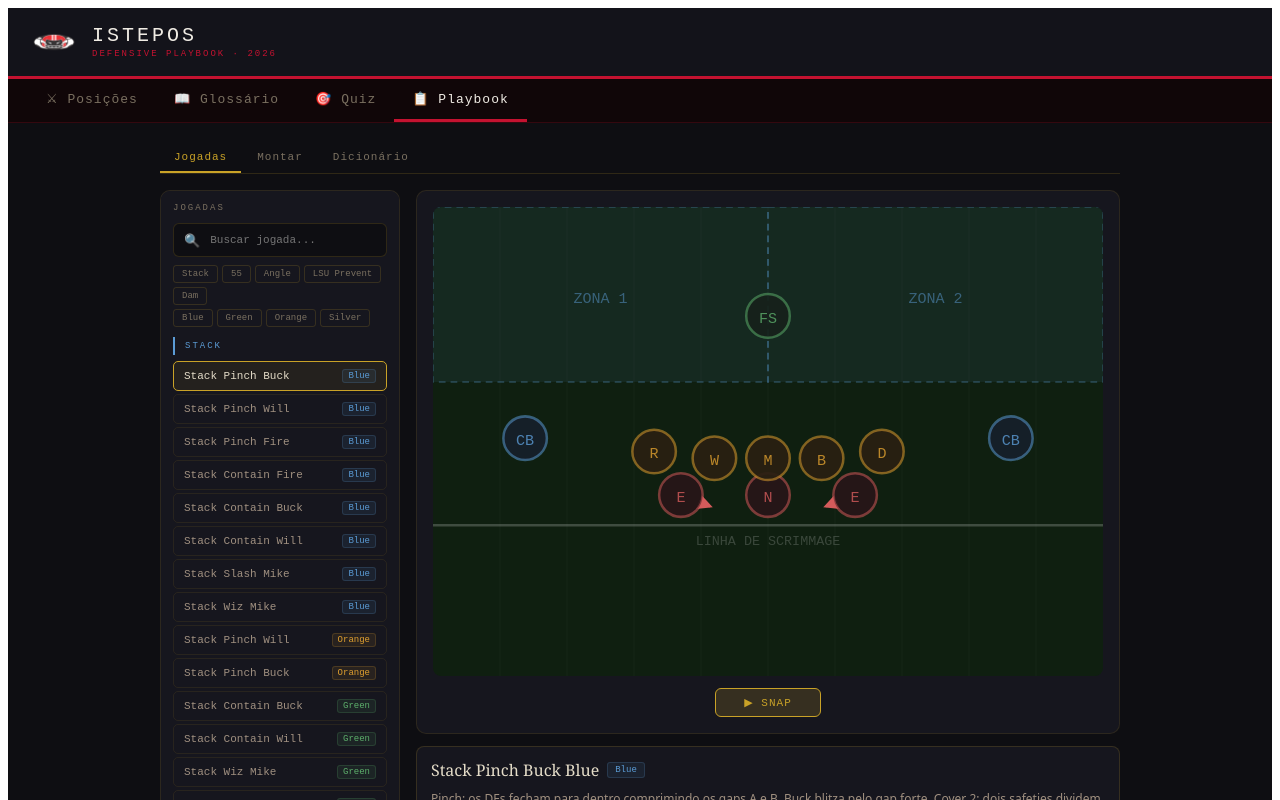
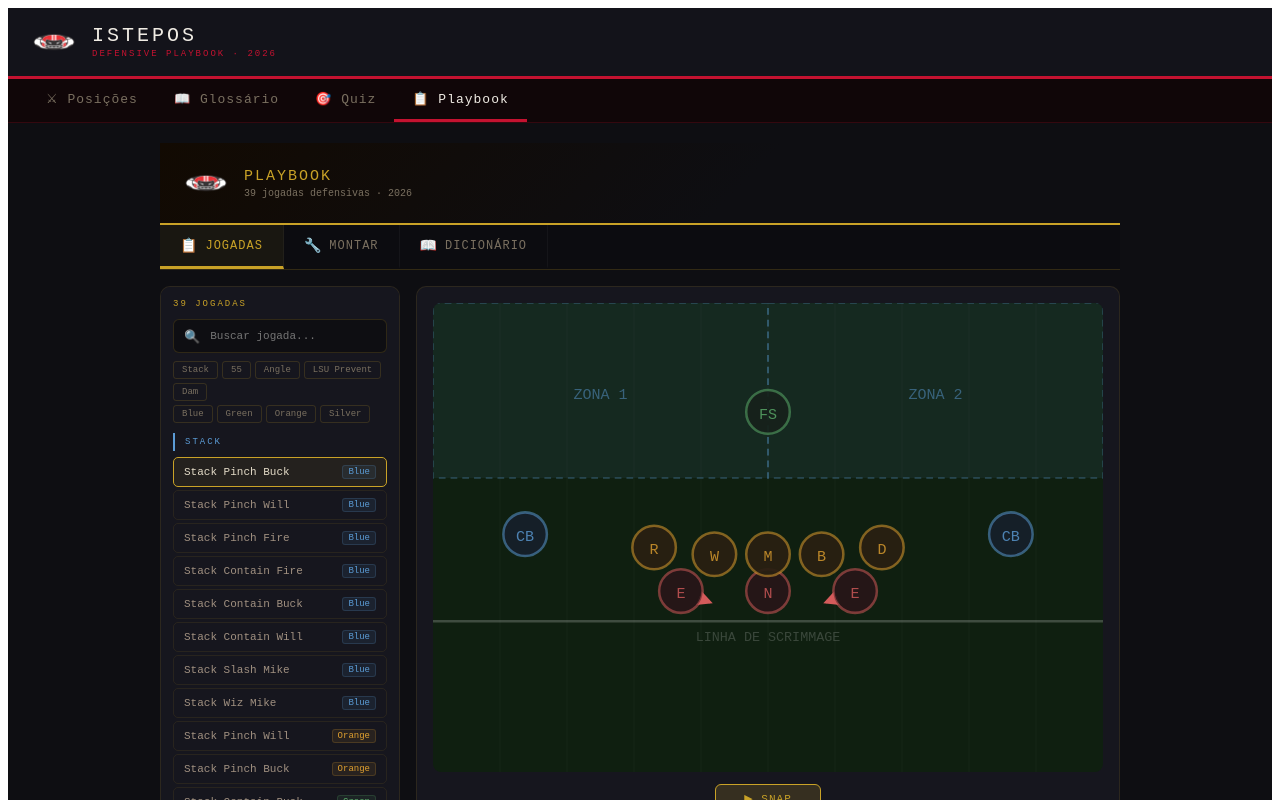
Before and after one commit to MaykLee/istepos-playbook, a React (Vite) app: page / in a window 1280 px wide. Shown: the top 800 px of the page. Built offline with nearby package versions, Linux system fonts and the light colour scheme.

Commit message:
feat: diagrama ofensivo shotgun, busca por sigla no glossario, header playbook

```diff
--- a/src/components/GlossaryTab/index.jsx
+++ b/src/components/GlossaryTab/index.jsx
@@ -1,6 +1,6 @@
 import { useState, useMemo } from 'react'
 import { G } from '../../tokens.js'
-import { GLOSSARY, GLOSSARY_CATS } from '../../data/glossary.js'
+import { GLOSSARY, GLOSSARY_CATS, GLOSSARY_MAP } from '../../data/glossary.js'
 
 const CAT_META = {
   Todos:  { color: G.au,  icon: '📖', sub: 'todos os conceitos do playbook' },
@@ -45,6 +45,15 @@ export default function GlossaryTab() {
     const mq = !q || g.term.toLowerCase().includes(q.toLowerCase()) || g.def.toLowerCase().includes(q.toLowerCase())
     return mq && (cat === 'Todos' || g.cat === cat)
   }), [q, cat])
+
+  // Busca por sigla no GLOSSARY_MAP (ex: "TE", "QB", "NT", "LOS")
+  const siglasMatch = useMemo(() => {
+    if (!q || q.length < 1) return []
+    const upper = q.toUpperCase()
+    return Object.entries(GLOSSARY_MAP)
+      .filter(([key]) => key.includes(upper))
+      .map(([key, def]) => ({ term: key, def, cat: 'Sigla' }))
+  }, [q])
 
   // Agrupa por categoria quando "Todos" sem busca ativa
   const grouped = useMemo(() => {
@@ -128,7 +137,25 @@ export default function GlossaryTab() {
         {/* Label de resultado de busca */}
         {q && (
           <div style={{ fontFamily: G.mo, fontSize: 10, color: G.mu, letterSpacing: 2, marginBottom: 14 }}>
-            {filtered.length} RESULTADO{filtered.length !== 1 ? 'S' : ''} PARA "{q.toUpperCase()}"
+            {siglasMatch.length + filtered.length} RESULTADO{siglasMatch.length + filtered.length !== 1 ? 'S' : ''} PARA "{q.toUpperCase()}"
+          </div>
+        )}
+
+        {/* Siglas do GLOSSARY_MAP (aparecem primeiro na busca) */}
+        {q && siglasMatch.length > 0 && (
+          <div style={{ display: 'flex', flexDirection: 'column', gap: 8, marginBottom: 12 }}>
+            {siglasMatch.map((g, i) => (
+              <div key={i} style={{
+                background: G.s, border: `1px solid ${G.au}30`,
+                borderLeft: `4px solid ${G.au}`, borderRadius: 10, padding: '16px 20px',
+              }}>
+                <div style={{ display: 'flex', justifyContent: 'space-between', alignItems: 'flex-start', marginBottom: 8 }}>
+                  <div style={{ fontSize: 19, fontFamily: G.mo, fontWeight: 'bold', color: G.au, lineHeight: 1.2 }}>{g.term}</div>
+                  <span style={{ background: `${G.au}18`, border: `1px solid ${G.au}40`, borderRadius: 4, padding: '3px 9px', fontSize: 9, color: G.au, fontFamily: G.mo, whiteSpace: 'nowrap', marginLeft: 12, marginTop: 3 }}>SIGLA</span>
+                </div>
+                <div style={{ fontSize: 13, color: G.mu2, lineHeight: 1.7 }}>{g.def}</div>
+              </div>
+            ))}
           </div>
         )}
 
--- a/src/components/PlaybookTab/index.jsx
+++ b/src/components/PlaybookTab/index.jsx
@@ -9,9 +9,9 @@ import DictionaryTab from './DictionaryTab.jsx'
 import { PLAYS } from '../../data/plays.js'
 
 const SUB_TABS = [
-  { id: 'jogadas',    label: 'Jogadas'    },
-  { id: 'montar',     label: 'Montar'     },
-  { id: 'dicionario', label: 'Dicionário' },
+  { id: 'jogadas',    label: 'Jogadas',    icon: '📋' },
+  { id: 'montar',     label: 'Montar',     icon: '🔧' },
+  { id: 'dicionario', label: 'Dicionário', icon: '📖' },
 ]
 
 export default function PlaybookTab() {
@@ -24,27 +24,60 @@ export default function PlaybookTab() {
   function handlePlayerClick(player) { setPlayer(prev => prev?.id === player.id ? null : player) }
 
   return (
+    <div style={{ maxWidth: 960, margin: '0 auto', paddingBottom: 24 }}>
+
+      {/* Header ISTEPOS */}
+      <div style={{
+        background: `linear-gradient(135deg, #120a02 0%, #0e0e12 60%)`,
+        borderBottom: `2px solid ${G.au}`,
+        padding: '18px 24px',
+        marginBottom: 0,
+        display: 'flex', alignItems: 'center', gap: 16,
+      }}>
+        <img src="/istepos-logo.png" alt="ISTEPOS" style={{ width: 44, height: 44, objectFit: 'contain' }} />
         <div>
-      <div style={{ display: 'flex', gap: 2, marginBottom: 16, borderBottom: `1px solid ${G.aul}` }}>
-        {SUB_TABS.map(t => (
-          <button key={t.id} onClick={() => setSubTab(t.id)} style={{
-            background: 'none', border: 'none',
-            borderBottom: `2px solid ${subTab === t.id ? G.au : 'transparent'}`,
-            color: subTab === t.id ? G.au : G.mu,
-            padding: '8px 14px', cursor: 'pointer',
-            fontSize: 11, fontFamily: G.mo, letterSpacing: 1,
-            transition: 'color .15s',
-          }}>{t.label}</button>
-        ))}
+          <div style={{ fontFamily: G.mo, fontSize: 15, color: G.au, letterSpacing: 2 }}>PLAYBOOK</div>
+          <div style={{ fontFamily: G.mo, fontSize: 10, color: G.mu, marginTop: 3 }}>{PLAYS.length} jogadas defensivas · 2026</div>
+        </div>
       </div>
 
+      {/* Sub-tabs */}
+      <div style={{
+        display: 'flex', gap: 0,
+        borderBottom: `1px solid rgba(201,162,39,0.2)`,
+        background: '#0c0c10',
+      }}>
+        {SUB_TABS.map(t => {
+          const isActive = subTab === t.id
+          return (
+            <button key={t.id} onClick={() => setSubTab(t.id)} style={{
+              background: isActive ? `${G.au}12` : 'transparent',
+              border: 'none',
+              borderBottom: `3px solid ${isActive ? G.au : 'transparent'}`,
+              borderRight: `1px solid rgba(255,255,255,0.04)`,
+              color: isActive ? G.au : G.mu,
+              padding: '12px 20px',
+              cursor: 'pointer', fontSize: 12, fontFamily: G.mo, letterSpacing: 1,
+              transition: 'all .15s',
+              display: 'flex', alignItems: 'center', gap: 7,
+            }}>
+              <span style={{ fontSize: 14 }}>{t.icon}</span>
+              {t.label.toUpperCase()}
+            </button>
+          )
+        })}
+      </div>
+
+      <div style={{ padding: '16px 0 0' }}>
         {subTab === 'jogadas' && (
           <div className="playbook-grid">
             <div style={{
               background: G.s, border: `1px solid rgba(201,162,39,0.12)`,
               borderRadius: 10, padding: 12, maxHeight: 640, overflowY: 'auto',
             }}>
-            <div style={{ fontSize: 9, color: G.mu, fontFamily: G.mo, letterSpacing: 2, marginBottom: 10 }}>JOGADAS</div>
+              <div style={{ fontSize: 9, color: G.au, fontFamily: G.mo, letterSpacing: 2, marginBottom: 10 }}>
+                {filteredPlays.length} JOGADAS
+              </div>
               <PlayFilter onChange={setFiltered} />
               <PlaySelector plays={filteredPlays} selectedId={selectedPlay?.id} onSelect={handleSelectPlay} />
             </div>
@@ -63,5 +96,6 @@ export default function PlaybookTab() {
         {subTab === 'montar'     && <PlayBuilder />}
         {subTab === 'dicionario' && <DictionaryTab />}
       </div>
+    </div>
   )
 }
```
Also changed, not shown: src/components/PositionsTab/index.jsx (+90 -44 lines). Lines whose indentation alone changed are shown as unchanged.
